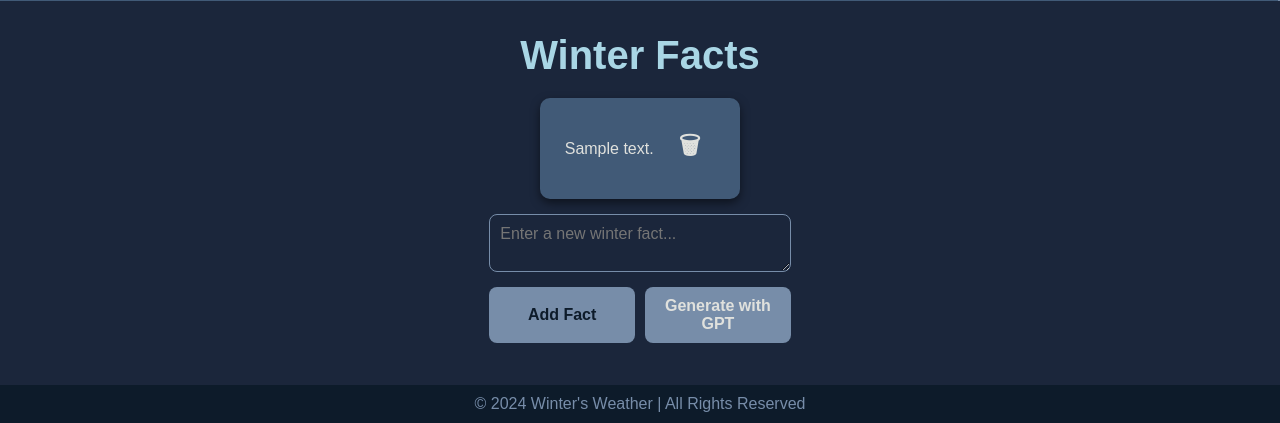
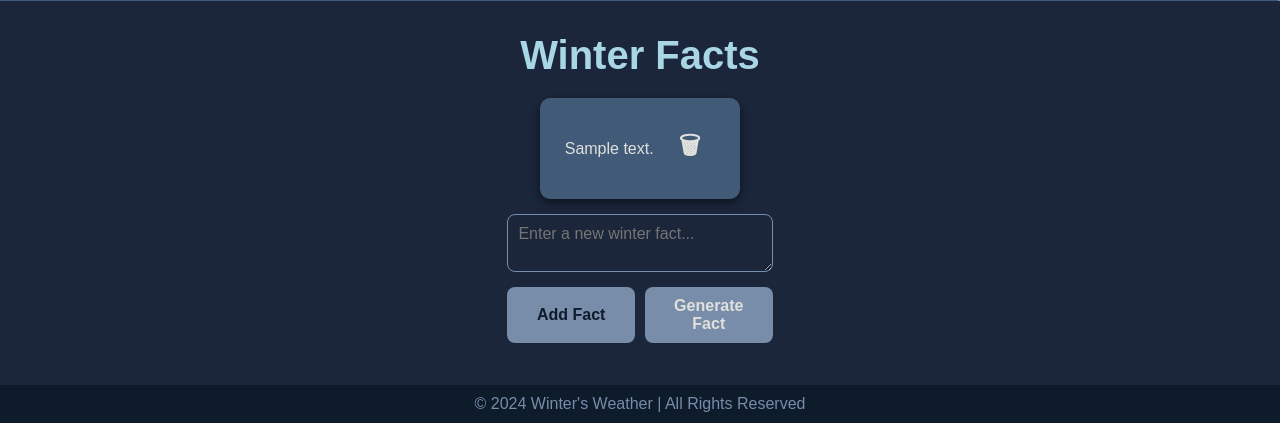
Before and after one commit to DaryAkerman/weather-app, a Flask app: page / in a window 1280 px wide. Shown: the part 537-960 px from the top of the page. Run offline with Flask 3, Linux system fonts and the light colour scheme; the visitor is signed in with stand-in values (Sample User, id 1); a database or web service that is not in the repository returns one stand-in record (Sample ...); data that the repository does not hold is empty.

Commit message:
fixed button

```diff
--- a/templates/index.html
+++ b/templates/index.html
@@ -93,7 +93,7 @@
                     <textarea name="fact" placeholder="Enter a new winter fact..." required></textarea>
                     <div class="fact-buttons">
                         <button type="button" id="generate-fact-button" class="fact-action-button">Add Fact</button>
-                        <button type="button" id="generate-chatgpt-fact-button" class="fact-action-button">Generate with GPT</button>
+                        <button type="button" id="generate-chatgpt-fact-button" class="fact-action-button">Generate Fact</button>
                     </div>
                 </form>
             </div>
```
